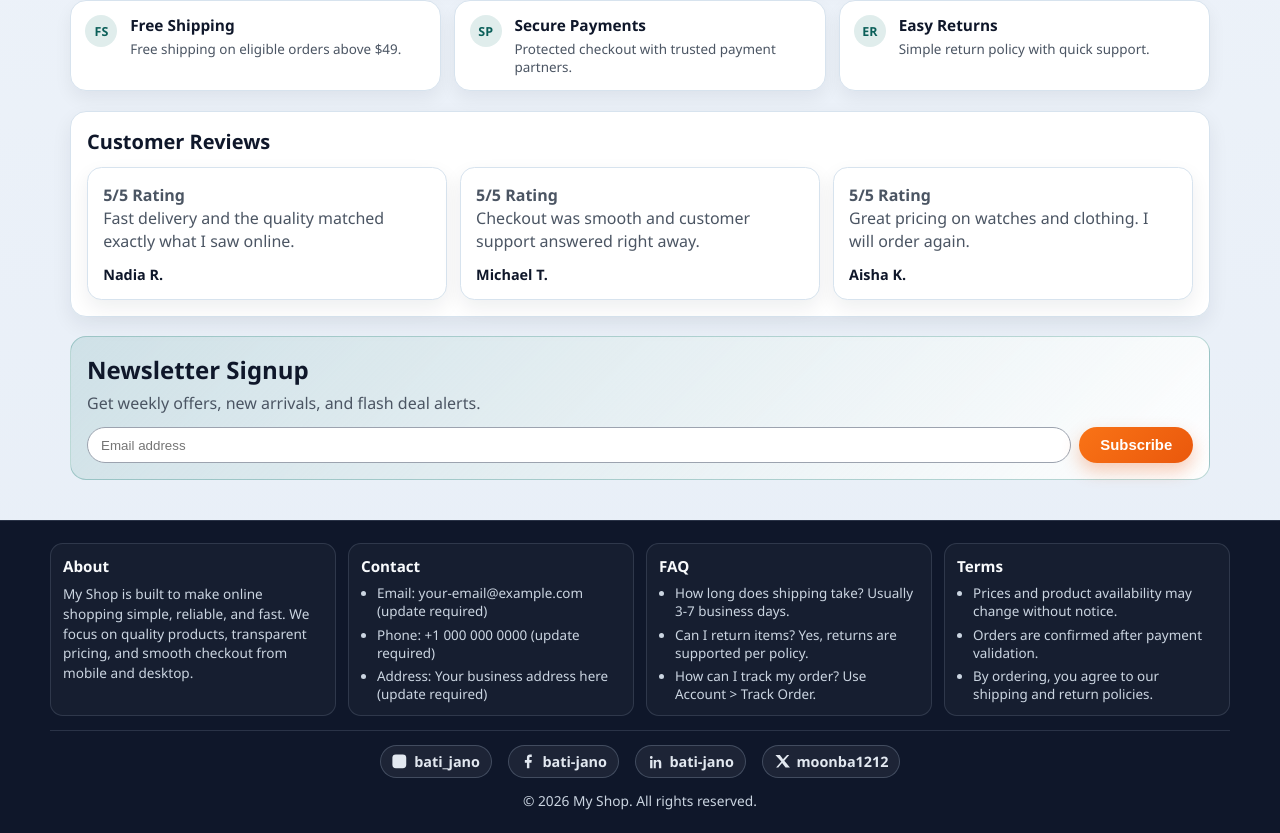
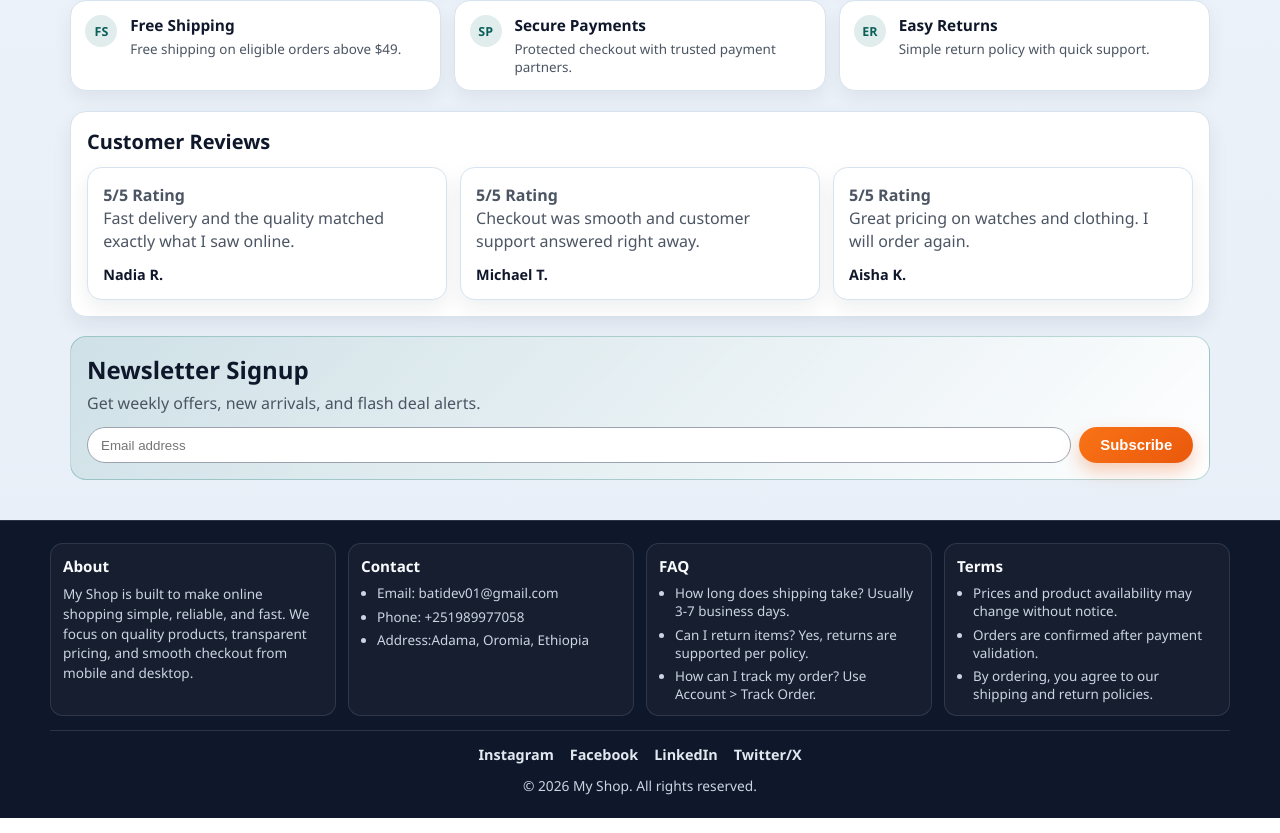
Before and after one commit to bati58/e-commerce, a React (Vite) app in the folder frontend/: page / in a window 1280 px wide. Shown: the part 1119-1952 px from the top of the page. Built offline with nearby package versions, Linux system fonts and the light colour scheme; no server answers.

Commit message:
Update footer contact details and simplify social links

```diff
--- a/frontend/src/components/Footer.jsx
+++ b/frontend/src/components/Footer.jsx
@@ -15,9 +15,9 @@ const Footer = () => {
         <section className="footer-block">
           <h3>Contact</h3>
           <ul className="footer-list">
-            <li>Email: your-email@example.com (update required)</li>
-            <li>Phone: +1 000 000 0000 (update required)</li>
-            <li>Address: Your business address here (update required)</li>
+            <li>Email: batidev01@gmail.com</li>
+            <li>Phone: +251989977058</li>
+            <li>Address:Adama, Oromia, Ethiopia</li>
           </ul>
         </section>
 
@@ -41,63 +41,17 @@ const Footer = () => {
       </div>
 
       <div className="footer-social">
-        <a
-          href="https://instagram.com/bati_jano"
-          target="_blank"
-          rel="noreferrer"
-          className="footer-social-link"
-          aria-label="Instagram bati_jano"
-        >
-          <span className="social-icon" aria-hidden="true">
-            <svg viewBox="0 0 24 24">
-              <path d="M7 2h10a5 5 0 0 1 5 5v10a5 5 0 0 1-5 5H7a5 5 0 0 1-5-5V7a5 5 0 0 1 5-5Z" />
-              <circle cx="12" cy="12" r="3.5" />
-              <circle cx="17.5" cy="6.5" r="0.9" />
-            </svg>
-          </span>
-          <span>bati_jano</span>
+        <a href="https://instagram.com/bati_jano" target="_blank" rel="noreferrer">
+          Instagram
         </a>
-        <a
-          href="https://facebook.com/bati-jano"
-          target="_blank"
-          rel="noreferrer"
-          className="footer-social-link"
-          aria-label="Facebook bati-jano"
-        >
-          <span className="social-icon" aria-hidden="true">
-            <svg viewBox="0 0 24 24">
-              <path d="M13.5 22v-8h3l.5-4h-3.5V7.5c0-1.1.3-1.8 1.8-1.8H17V2.2c-.3 0-1.3-.2-2.6-.2-2.6 0-4.4 1.6-4.4 4.5V10H7v4h3V22h3.5Z" />
-            </svg>
-          </span>
-          <span>bati-jano</span>
+        <a href="https://facebook.com/bati-jano" target="_blank" rel="noreferrer">
+          Facebook
         </a>
-        <a
-          href="https://linkedin.com/in/bati-jano"
-          target="_blank"
-          rel="noreferrer"
-          className="footer-social-link"
-          aria-label="LinkedIn bati-jano"
-        >
-          <span className="social-icon" aria-hidden="true">
-            <svg viewBox="0 0 24 24">
-              <path d="M6.2 8.5a2 2 0 1 1 0-4 2 2 0 0 1 0 4ZM4.5 22V10h3.4v12H4.5Zm5.2 0V10h3.2v1.7h.1c.4-.8 1.5-2 3.4-2 3.6 0 4.2 2.3 4.2 5.4V22h-3.4v-6.3c0-1.5 0-3.4-2.1-3.4s-2.4 1.6-2.4 3.3V22H9.7Z" />
-            </svg>
-          </span>
-          <span>bati-jano</span>
+        <a href="https://linkedin.com/in/bati-jano" target="_blank" rel="noreferrer">
+          LinkedIn
         </a>
-        <a
-          href="https://x.com/moonba1212"
-          target="_blank"
-          rel="noreferrer"
-          className="footer-social-link"
-          aria-label="Twitter moonba1212"
-        >
-          <span className="social-icon" aria-hidden="true">
-            <svg viewBox="0 0 24 24">
-              <path d="M18.8 3H22l-7.1 8.1L23 21h-6.3l-5-6.4L6.1 21H3l7.6-8.7L2 3h6.5l4.5 5.9L18.8 3Z" />
-            </svg>
-          </span>
-          <span>moonba1212</span>
+        <a href="https://x.com/moonba1212" target="_blank" rel="noreferrer">
+          Twitter/X
         </a>
       </div>
       <p className="footer-copy">&copy; {year} My Shop. All rights reserved.</p>
```
